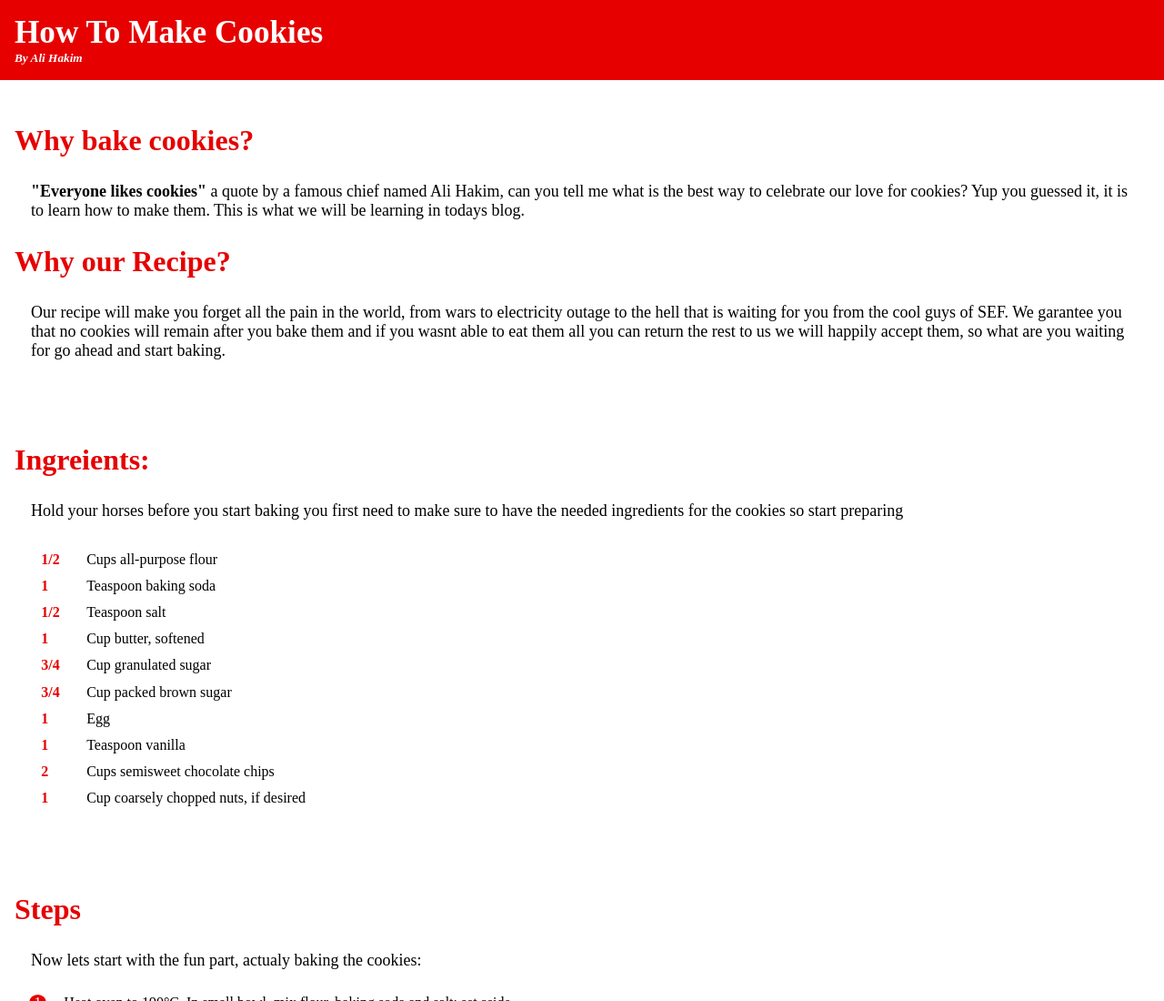
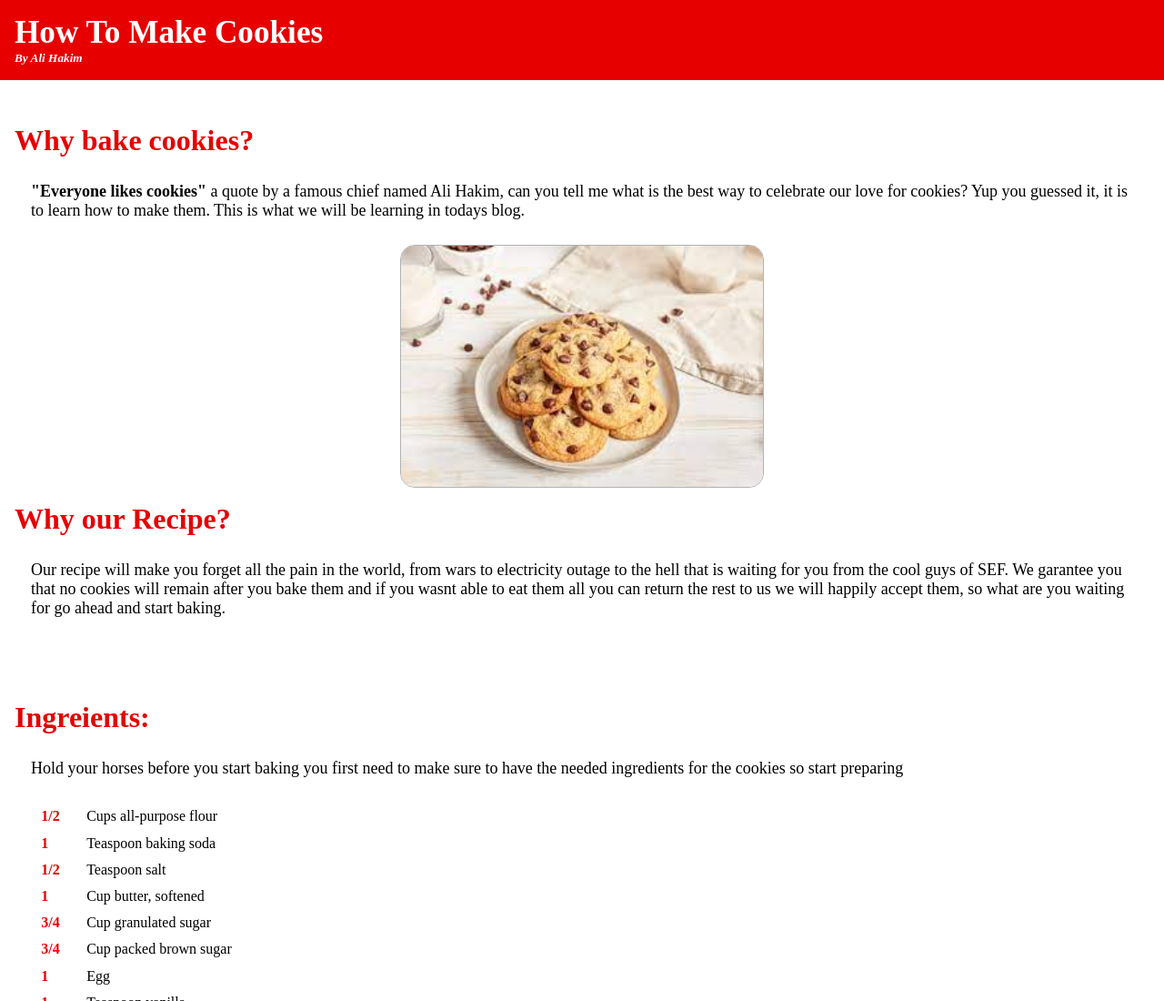
Before and after one commit to AliHakim773/Blog-Page, a plain HTML site: page Index.html in a window 1280 px wide. Shown: the top 1100 px of the page at 91% size. Drawn offline with Linux system fonts and the light colour scheme.

Commit message:
added img to introduction section

```diff
--- a/Index.html
+++ b/Index.html
@@ -24,6 +24,7 @@
                 learn how to make them. This is what we will be learning in
                 todays blog.
             </p>
+            <img src="./Assets/cookies.jpg" alt="Cookies" class="cookies-img">
             <h2 class="title">Why our Recipe?</h2>
             <p class="paragraph">
                 Our recipe will make you forget all the pain in the world, from
--- a/Styles/Index.css
+++ b/Styles/Index.css
@@ -66,3 +66,10 @@
     width: 600px;
     height: 300px;
 }
+.cookies-img {
+    display: block;
+    margin: 1em auto;
+    width: 400px;
+    border-radius: 1em;
+    border: 1px solid rgba(0, 0, 0, 0.3);
+}
```
